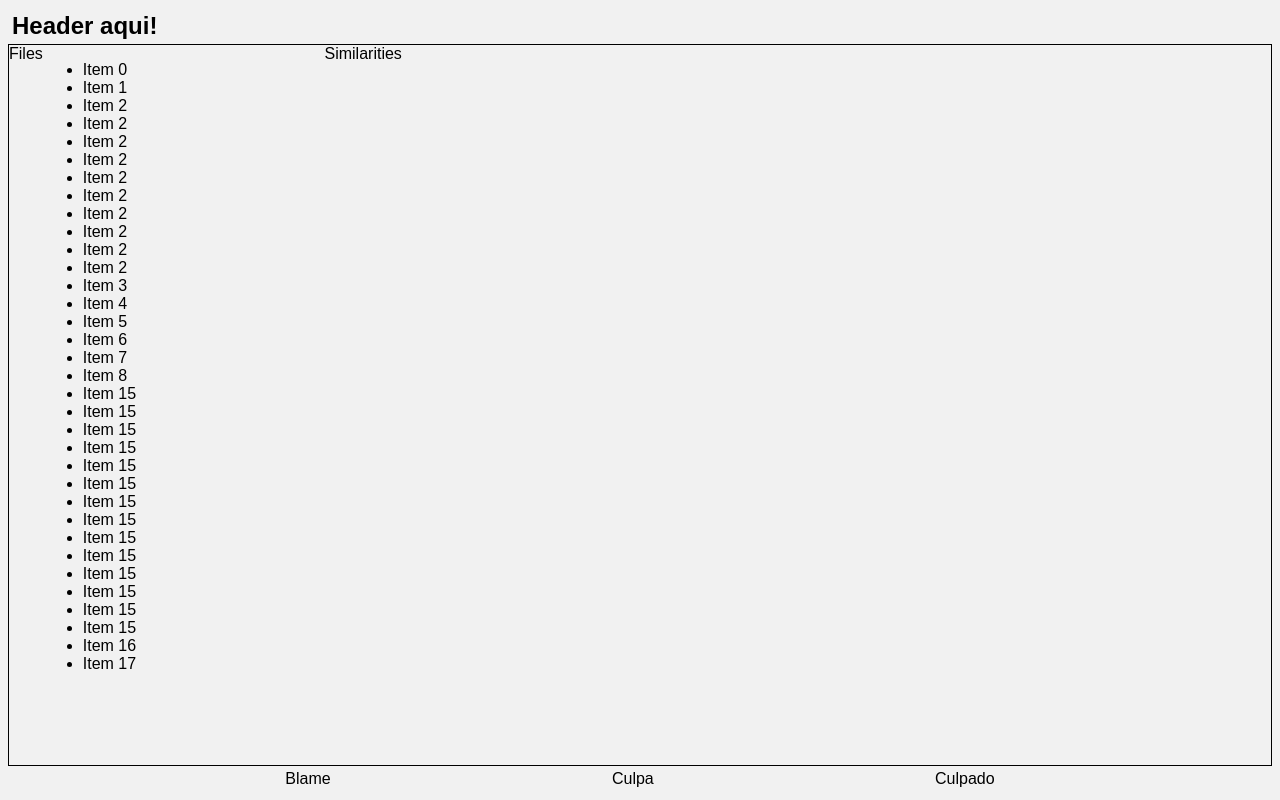
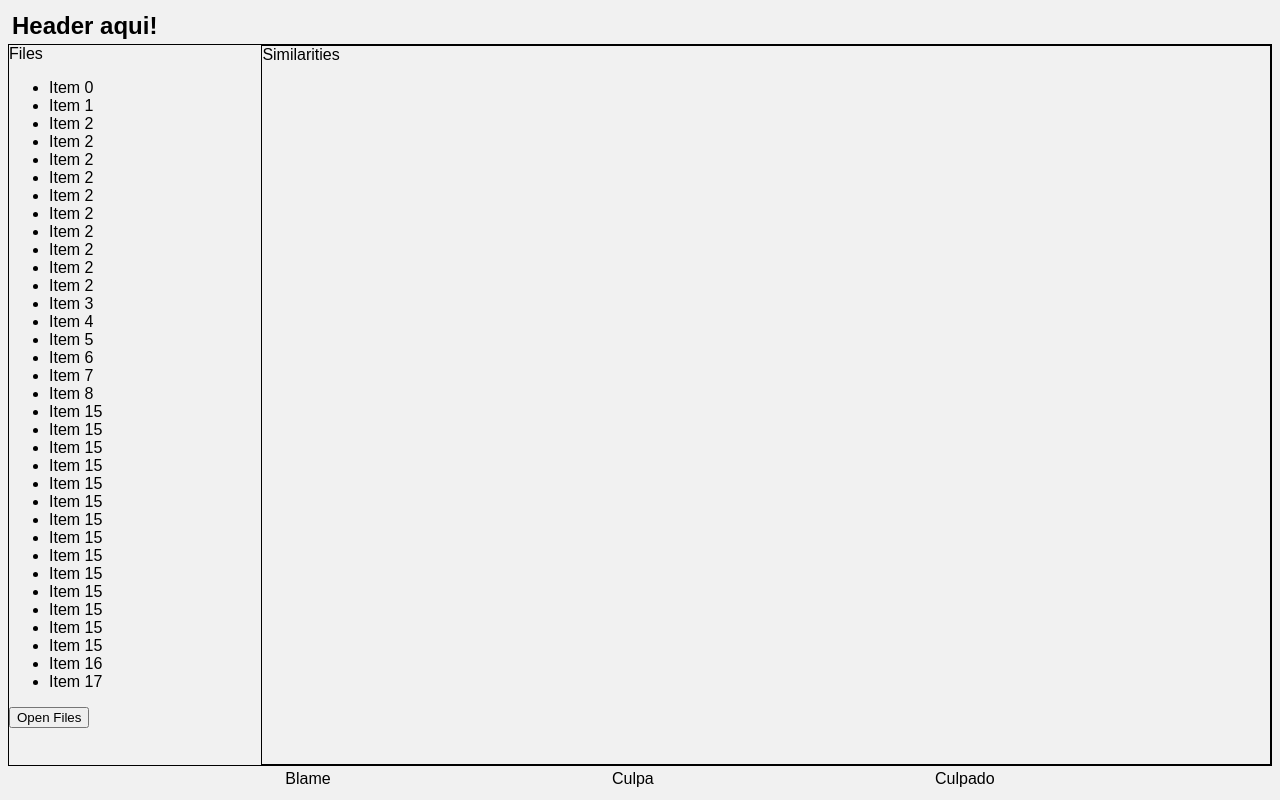
Before and after one commit to ovidio-francisco/blame, a React (Create React App) app: page / in a window 1280 px wide. Built offline with nearby package versions, Linux system fonts and the light colour scheme.

Commit message:
Create Vertical Scrollable improvements

```diff
--- a/src/components/Files/Files.jsx
+++ b/src/components/Files/Files.jsx
@@ -4,10 +4,10 @@ import styled from 'styled-components';
 import VerticalScrollable  from '../VerticalScrollable/VerticalScrollable';
 
 const FilesWrapper = styled.div`
-	flex: 1;
+	min-width: 20%;
 	overflow: hidden;
 	display: flex;
-	flex-direction: row;
+	flex-direction: column;
 
 `;
 
@@ -17,10 +17,49 @@ const Files = () => {
 	return (
 		// <Panel flex="1">
 			<FilesWrapper>
+			Files
 
-				Files
-			<VerticalScrollable />
-
+			<VerticalScrollable>
+				<ul>
+					<li>Item 0</li>
+					<li>Item 1</li>
+					<li>Item 2</li>
+					<li>Item 2</li>
+					<li>Item 2</li>
+					<li>Item 2</li>
+					<li>Item 2</li>
+					<li>Item 2</li>
+					<li>Item 2</li>
+					<li>Item 2</li>
+					<li>Item 2</li>
+					<li>Item 2</li>
+					<li>Item 3</li>
+					<li>Item 4</li>
+					<li>Item 5</li>
+					<li>Item 6</li>
+					<li>Item 7</li>
+					<li>Item 8</li>
+					<li>Item 15</li>
+					<li>Item 15</li>
+					<li>Item 15</li>
+					<li>Item 15</li>
+					<li>Item 15</li>
+					<li>Item 15</li>
+					<li>Item 15</li>
+					<li>Item 15</li>
+					<li>Item 15</li>
+					<li>Item 15</li>
+					<li>Item 15</li>
+					<li>Item 15</li>
+					<li>Item 15</li>
+					<li>Item 15</li>
+					<li>Item 16</li>
+					<li>Item 17</li>
+				</ul>
+			</VerticalScrollable>
+			<footer>
+				<button>Open Files</button>
+			</footer>
 			</FilesWrapper>
 		// </Panel>
 	);
--- a/src/components/Similarities/Similarities.jsx
+++ b/src/components/Similarities/Similarities.jsx
@@ -3,8 +3,8 @@ import styled from 'styled-components';
 
 
 const SimilaritiesWrapper = styled.div`
-
-	flex: 3;
+	width: 100%;
+	border: 1px solid black;
 `;
 
 
--- a/src/components/VerticalScrollable/VerticalScrollable.jsx
+++ b/src/components/VerticalScrollable/VerticalScrollable.jsx
@@ -6,45 +6,10 @@ const ScrollableContainer = styled.div`
 	overflow: auto;
 `;
 
-const VerticalScrollable = () => {
+const VerticalScrollable = ({ children }) => {
 	return (
 			<ScrollableContainer>
-				<ul>
-					<li>Item 0</li>
-					<li>Item 1</li>
-					<li>Item 2</li>
-					<li>Item 2</li>
-					<li>Item 2</li>
-					<li>Item 2</li>
-					<li>Item 2</li>
-					<li>Item 2</li>
-					<li>Item 2</li>
-					<li>Item 2</li>
-					<li>Item 2</li>
-					<li>Item 2</li>
-					<li>Item 3</li>
-					<li>Item 4</li>
-					<li>Item 5</li>
-					<li>Item 6</li>
-					<li>Item 7</li>
-					<li>Item 8</li>
-					<li>Item 15</li>
-					<li>Item 15</li>
-					<li>Item 15</li>
-					<li>Item 15</li>
-					<li>Item 15</li>
-					<li>Item 15</li>
-					<li>Item 15</li>
-					<li>Item 15</li>
-					<li>Item 15</li>
-					<li>Item 15</li>
-					<li>Item 15</li>
-					<li>Item 15</li>
-					<li>Item 15</li>
-					<li>Item 15</li>
-					<li>Item 16</li>
-					<li>Item 17</li>
-				</ul>
+				{ children }
 			</ScrollableContainer>
 	);
 }
--- a/src/index.js
+++ b/src/index.js
@@ -6,3 +6,7 @@ import './styles/global.css'
 const container = document.getElementById('root');
 const root = createRoot(container);
 root.render(<App />);
+
+
+
+// https://chatgpt.com/share/ccafdaa8-ee99-415a-ae5c-4f42cb16af9c
```
